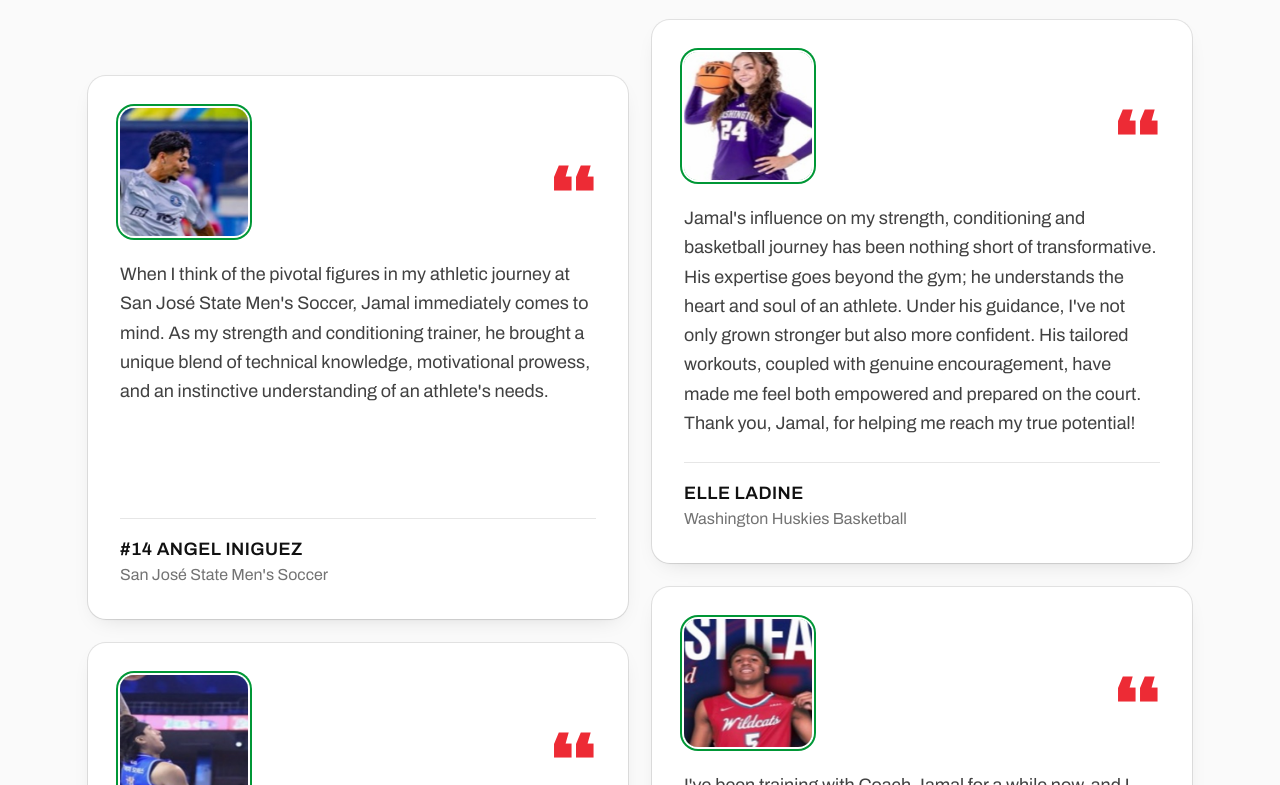
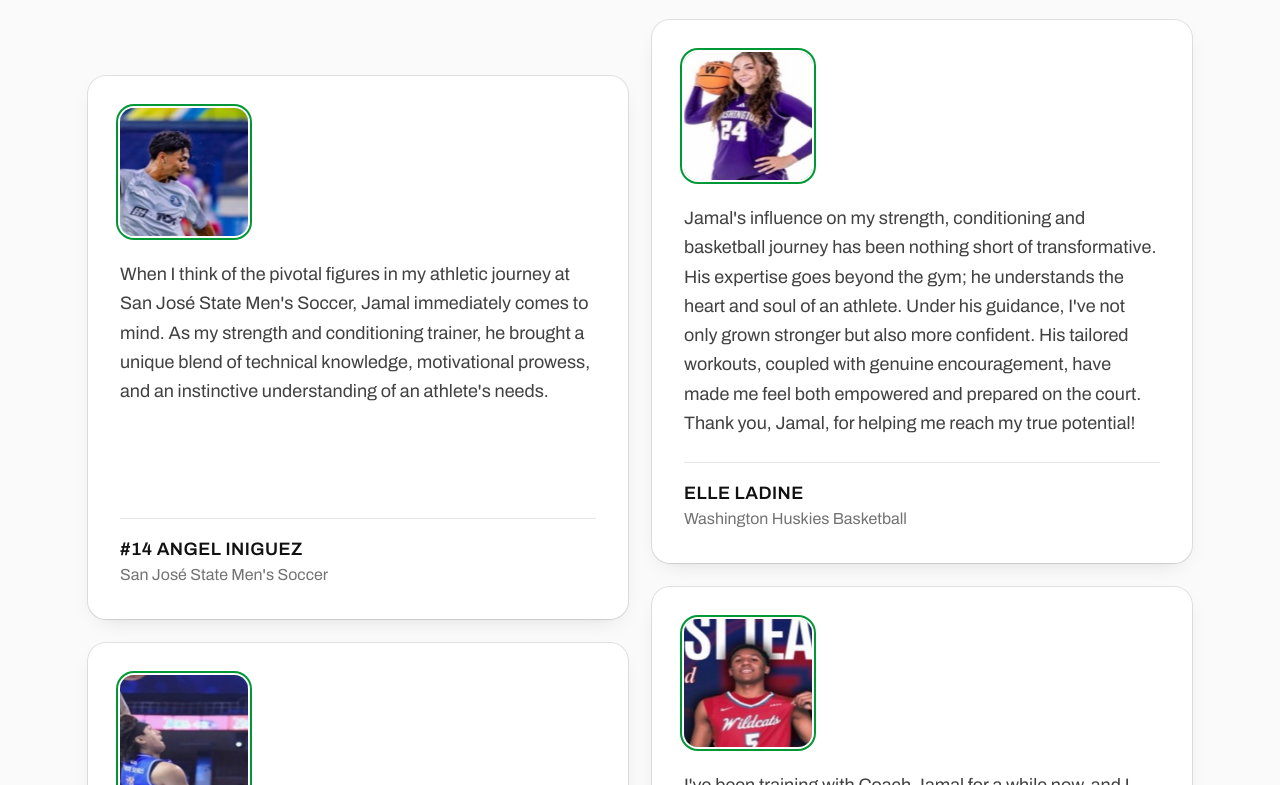
Before and after one commit to arihantchoudhary/jbtraining, a Next.js app in the folder apps/web/: page / in a window 1280 px wide. Shown: the part 4695-5480 px from the top of the page. Built offline with nearby package versions, Linux system fonts and the light colour scheme; no server answers.

Commit message:
fix: remove decorative quote mark from testimonial cards

```diff
--- a/apps/web/src/components/site/testimonials.tsx
+++ b/apps/web/src/components/site/testimonials.tsx
@@ -24,9 +24,6 @@ export function Testimonials() {
                       unoptimized
                       className="size-28 rounded-xl object-cover object-top ring-2 ring-brand-green ring-offset-2 ring-offset-background sm:size-32"
                     />
-                    <span aria-hidden="true" className="font-display text-8xl leading-[0.6] text-primary">
-                      &ldquo;
-                    </span>
                   </div>
                   <blockquote className="mt-6 flex-1 text-lg leading-relaxed text-foreground/80">
                     {t.quote}
```
